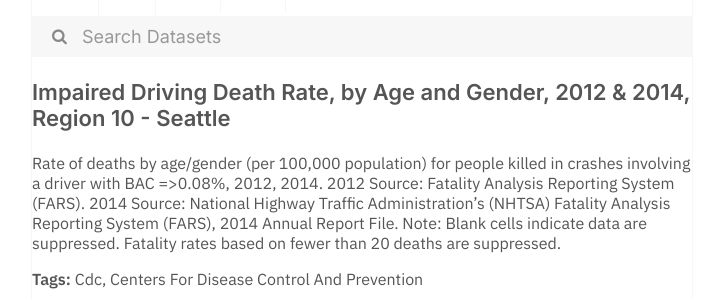
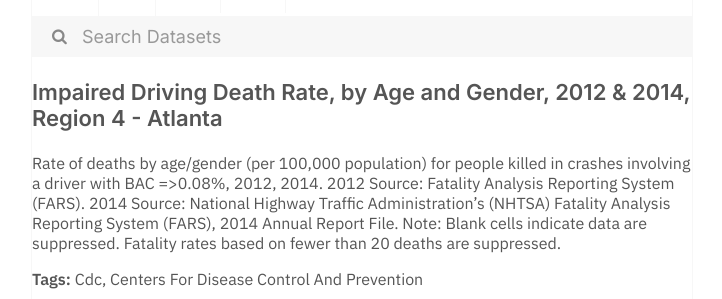
Before and after one commit to dayda-entities/centers-for-disease-control-and-prevention, a Jekyll site: the page built from _posts/2020-11-12-impaired-driving-death-rate-by.md, in a window 1280 px wide. Shown: the part 269-568 px from the top of the page, without its empty margins (278-1000 px from the left). Built offline with Jekyll 4.4.1, drawn with Linux system fonts in a browser that asks for light colours.

```diff
--- a/_posts/2020-11-12-impaired-driving-death-rate-by.md
+++ b/_posts/2020-11-12-impaired-driving-death-rate-by.md
@@ -1,17 +1,17 @@
 ---
 title: >-
-  Impaired Driving Death Rate, by Age and Gender, 2012 & 2014, Region 10 -
-  Seattle
-created: '2020-11-12T12:17:00.290304'
-modified: '2021-04-21T19:43:02.601080'
+  Impaired Driving Death Rate, by Age and Gender, 2012 & 2014, Region 4 -
+  Atlanta
+created: '2020-11-12T12:12:34.690968'
+modified: '2021-04-21T19:11:30.150083'
 state: active
 type: dataset
 tags:
   - Cdc
   - Centers For Disease Control And Prevention
 groups: []
-csv_url: 'https://data.cdc.gov/api/views/x9gq-59r3/rows.csv?accessType=DOWNLOAD'
-json_url: 'https://data.cdc.gov/api/views/x9gq-59r3/rows.json?accessType=DOWNLOAD'
+csv_url: 'https://data.cdc.gov/api/views/28km-nz6e/rows.csv?accessType=DOWNLOAD'
+json_url: 'https://data.cdc.gov/api/views/28km-nz6e/rows.json?accessType=DOWNLOAD'
 layout: post
 
 ---
```
